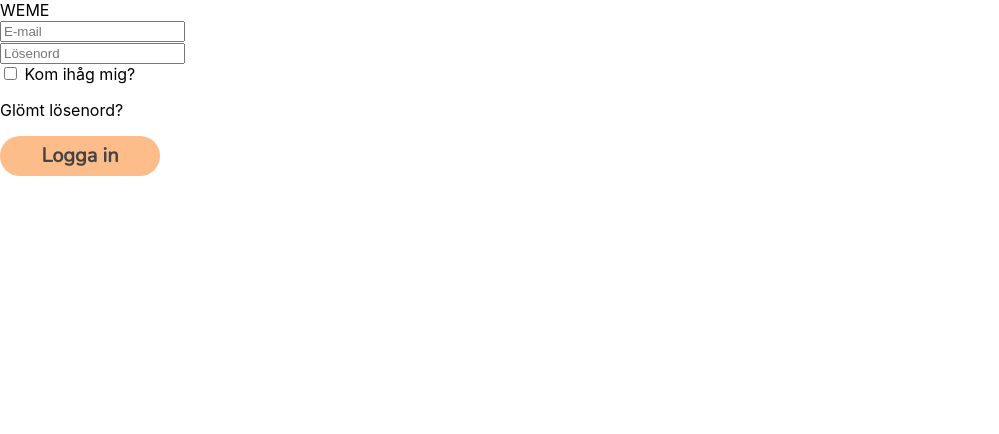
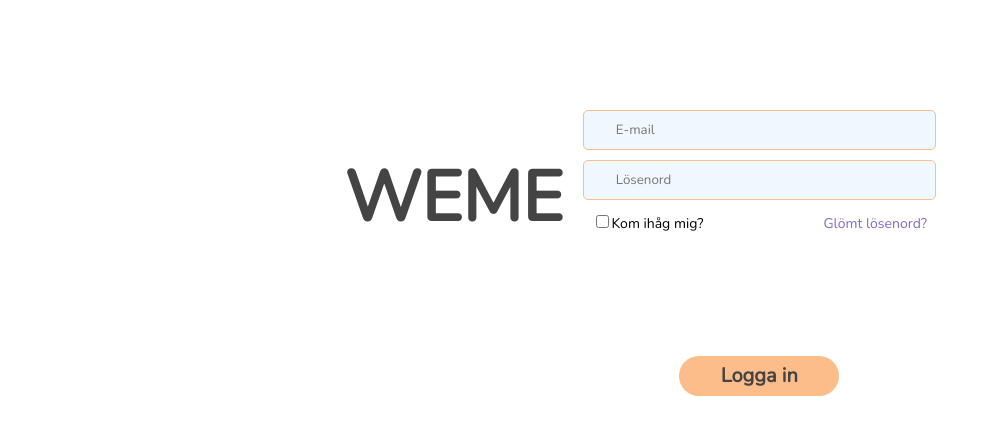
Before and after one commit to ninaodelius/Fem, a Next.js app: page /auth/sign-in in a window 1280 px wide. Shown: the top 434 px of the page, without its empty margins (0-999 px from the left). Built offline with nearby package versions, Linux system fonts and the light colour scheme.

Commit message:
changed import and stylecheet for sign in

```diff
--- a/pages/auth/sign-in.jsx
+++ b/pages/auth/sign-in.jsx
@@ -1,28 +1,28 @@
-import Button from "../../components/button";
-import "../../styles/sign-in";
+import Button from '../../components/button'
+import styles from '/styles/auth/signin.module.css'
 
 export default function SignIn(){
     return(
-        <div className='login-form'>
-            <div className='title1'>WEME</div>
-                <div className='form'>
-                <form>
-                <div className='input-container'>
+        <div className={styles.loginform}>
+            <div className={styles.title1}>WEME</div>
+                <div className={styles.form}>
+                <form className={styles.form}>
+                <div className={styles.inputcontainer}>
                     <label>
-                    <input type="email" name="email" placeholder="E-mail"/>
+                    <input className={styles.input} type="email" name="email" placeholder="E-mail"/>
                     </label>
                 </div>
-                <div className='input-container'>
+                <div className={styles.inputcontainer}>
                 <label>
-                    <input type="text" name="password" placeholder="Lösenord" />
+                    <input className={styles.input} type="text" name="password" placeholder="Lösenord" />
                 </label>
                 </div>
-                <div className="checkbox-container">
+                <div className={styles.checkboxcontainer}>
                 <input type="checkbox" id="remember" name="remember" value="Kom ihåg mig!"></input>
                 <label for="remember"> Kom ihåg mig?</label>
                 <p>Glömt lösenord?</p>
                 </div>
-                <div className='button-container'>
+                <div className={styles.buttoncontainer}>
                     <Button>Logga in</Button>
                 </div>
                 </form>
--- a/styles/auth/sign-in.css
+++ b/styles/auth/signin.module.css
@@ -1,4 +1,4 @@
-.login-form {
+.loginform {
     padding-top: 100px;
     display: flex;
       text-align: center;
@@ -6,14 +6,12 @@
       gap: 20px;
       min-height: 100vh;
       font-family: 'Nunito';
-      background-image: url("./images/background.png");
+      /*background-image: url("./images/background.png");*/
       background-repeat: no-repeat;
       background-position: center;
     }
 
-    input[type="email"],
-    input[type="text"],
-    input[type="password"] {
+    .input{
       font-family: 'Nunito';
       height: 40px;
       width: 353px;
@@ -23,16 +21,16 @@
       padding-left: 32px;
       border-radius: 5px;
     }
-    form{
+    .form{
       margin-bottom: 300px;
   }
 
-    .button-container {
+    .buttoncontainer {
       display: flex;
       justify-content: center;
       margin-bottom: 40px;
     }
-    .checkbox-container{
+    .checkboxcontainer{
       font-size: 14px;
       margin-top: 0px;
       margin-bottom: 109px;
@@ -41,11 +39,11 @@
       justify-content: center;
     }
 
-    .checkbox-container p{
+    .checkboxcontainer p{
       margin-left: 120px;
       color: #826ac5;
     }
-    h2{
+    .h2{
       color: #826ac5;
     }
 
```
Also changed, not shown: package.json (+0 -37 lines), 2 other files (tests, documents, lock files or other folders).
